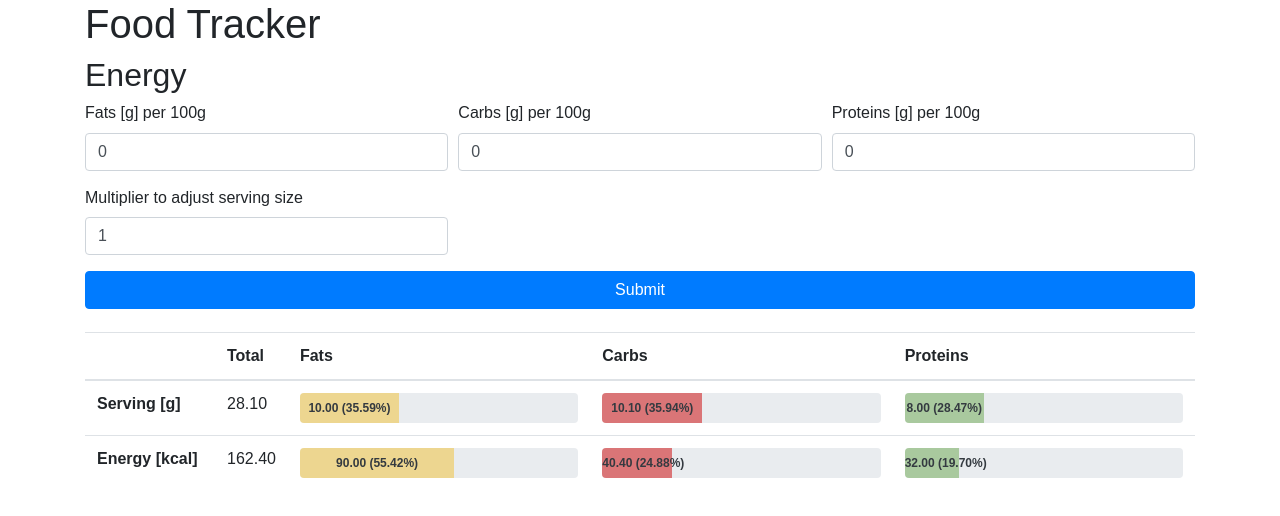
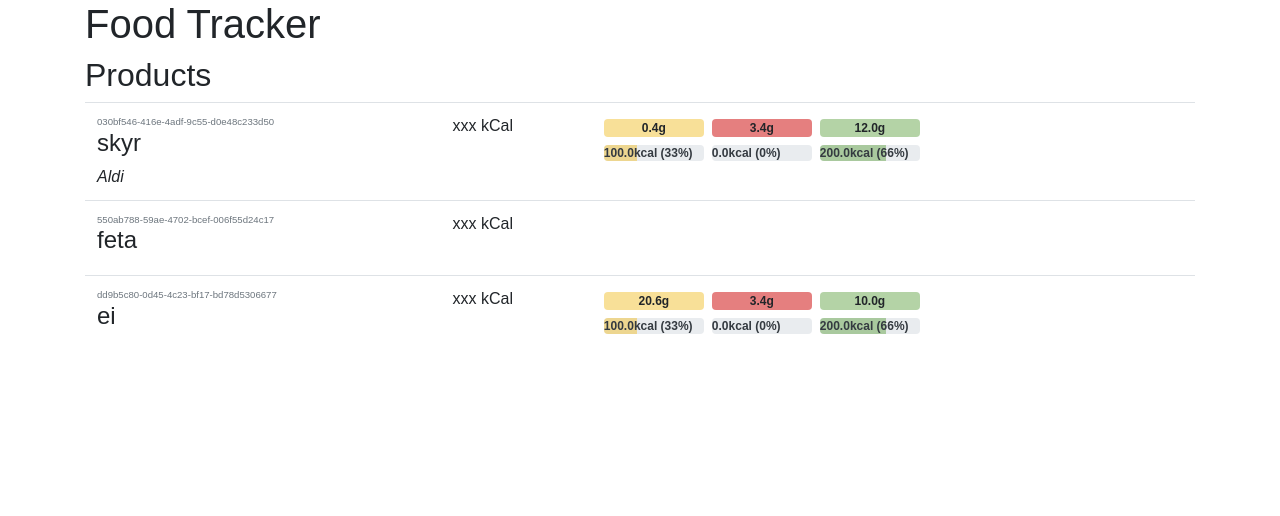
Before and after one commit to jradek/food_tracker, a React (Create React App) app in the folder frontend/: page / in a window 1280 px wide. Shown: the top 516 px of the page. Built offline with nearby package versions, Linux system fonts and the light colour scheme.

Commit message:
adds basic product table (static)

```diff
--- a/frontend/src/App.js
+++ b/frontend/src/App.js
@@ -1,6 +1,7 @@
 import React, { Component } from "react";
 
 import Energy from "./components/Energy";
+import ProductTable from "./components/ProductTable";
 
 import "./App.css";
 
@@ -11,7 +12,8 @@ class App extends Component {
         <div className="container">
           <h1>Food Tracker</h1>
         </div>
-        <Energy />
+        {/* <Energy /> */}
+        <ProductTable />
       </div>
     );
   }
--- /dev/null
+++ b/frontend/src/components/ProductTable.js
@@ -0,0 +1,115 @@
+// import * as R from "ramda";
+import React, { Component } from "react";
+
+const PRODUCTS = [
+  {
+    name: "skyr",
+    uuid: "030bf546-416e-4adf-9c55-d0e48c233d50",
+    store: "Aldi",
+    macros: {
+      fats: 0.4,
+      carbs: 3.4,
+      proteins: 12
+    }
+  },
+  {
+    name: "feta",
+    uuid: "550ab788-59ae-4702-bcef-006f55d24c17"
+  },
+  {
+    name: "ei",
+    uuid: "dd9b5c80-0d45-4c23-bf17-bd78d5306677",
+    macros: {
+      fats: 20.6,
+      carbs: 3.4,
+      proteins: 10
+    }
+  }
+];
+
+function MacroValues(props) {
+  const renderGrams = (value, css) => {
+    return (
+      <span className={"badge m-1 " + css} style={{ width: "100px" }}>
+        {value.toFixed(1)}g
+      </span>
+    );
+  };
+
+  const renderEnergy = (value, percent, css) => {
+    return (
+      <div className="progress m-1" style={{ width: "100px", float: "left" }}>
+        <div
+          className={"progress-bar text-dark " + css}
+          role="progressbar"
+          style={{ width: String(percent) + "%" }}
+        >
+          <b>
+            {value.toFixed(1)}kcal ({percent.toFixed(0)}%)
+          </b>
+        </div>
+      </div>
+    );
+  };
+
+  return (
+    <ul className="list-unstyled" style={{ margin: "0px" }}>
+      <li>
+        {renderGrams(props.fats, "bg-fat")}
+        {renderGrams(props.carbs, "bg-carb")}
+        {renderGrams(props.proteins, "bg-protein")}
+      </li>
+      <li>
+        {renderEnergy(100, 33, "bg-fat")}
+        {renderEnergy(0, 0, "bg-carb")}
+        {renderEnergy(200, 66, "bg-protein")}
+      </li>
+    </ul>
+  );
+}
+
+function ProductTableRow(props) {
+  return (
+    <tr>
+      <td>
+        <ul className="list-unstyled m-0">
+          <li className="text-muted" style={{ fontSize: "0.6rem" }}>
+            {props.uuid}
+          </li>
+          <li>
+            <h4>{props.name}</h4>
+          </li>
+          {props.store && (
+            <li>
+              <em>{props.store}</em>
+            </li>
+          )}
+        </ul>
+      </td>
+      <td>xxx kCal</td>
+      <td>{props.macros && <MacroValues {...props.macros} />}</td>
+    </tr>
+  );
+}
+
+class ProductTable extends Component {
+  state = {};
+  render() {
+    const rows = PRODUCTS.map(product => {
+      return <ProductTableRow key={product.uuid} {...product} />;
+    });
+
+    return (
+      <div className="container">
+        <h2>Products</h2>
+        <div className="table-responsive">
+          <table className="table">
+            <tbody>{rows}</tbody>
+          </table>
+        </div>
+      </div>
+    );
+  }
+}
+
+export default ProductTable;
```
